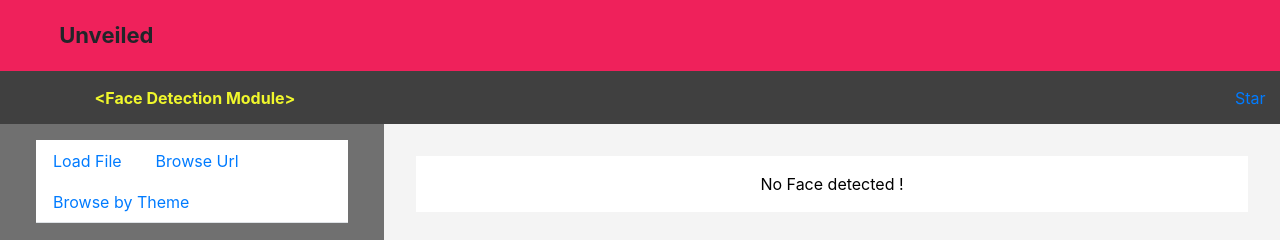
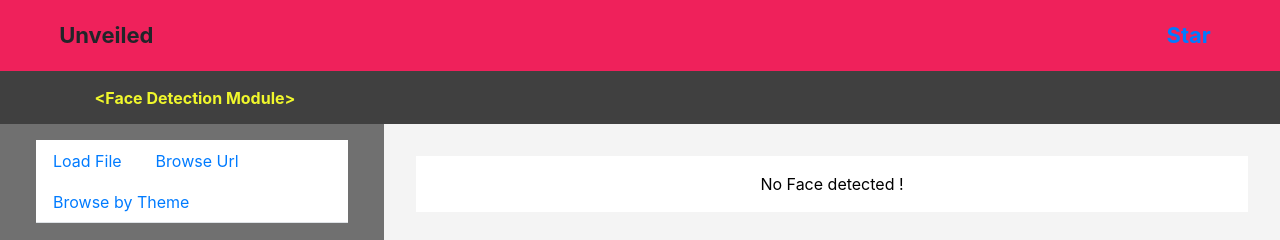
Before and after one commit to greyzor/unveiled-deep-app, a Flask app: page /face_det/ in a window 1280 px wide. Shown: the top 240 px of the page. Run offline with Flask 2, Linux system fonts and the light colour scheme; some libraries are stand-ins or nearby versions.

Commit message:
github button in topbar.

```diff
--- a/unveiled/templates/layout.html
+++ b/unveiled/templates/layout.html
@@ -19,21 +19,22 @@
 
 <div class="main">
 
-  <div style="background-color: #ef215b; font-size:22px; font-weight: bold;">
-    <div onclick="window.location.href='/';"style="margin-left: 40px; padding: 1.2rem;">
+  <div style="background-color: #ef215b; font-size:22px; font-weight: bold; padding: 1.2rem;">
+
+    <div onclick="window.location.href='/';"style="margin-left: 40px; display: inline-block;">
       <span class="div_hover">Unveiled</span>
     </div>
+
+    <div style="float:right; display: inline-block; margin-right: 50px;">
+      <a class="github-button" href="https://github.com/greyzor/unveiled-deep-app" data-icon="octicon-star" data-size="large" aria-label="Star greyzor/unveiled-deep-app on GitHub">Star</a>
+    </div>
+
   </div>
 
   <header style="padding: 0.9rem;">
     <div class="div_hover" onclick="window.location.href='/';" style="margin-left: 80px; color: #f0f72c; font-weight: bold; display: inline-block;">
       &lt;Face Detection Module&gt;
     </div>
-
-    <div style="float:right; display: inline-block;">
-      <a class="github-button" href="https://github.com/greyzor/unveiled-deep-app" data-icon="octicon-star" data-size="large" aria-label="Star greyzor/unveiled-deep-app on GitHub">Star</a>
-    </div>
-
     {% block header %}{% endblock %}
   </header>
 
```
